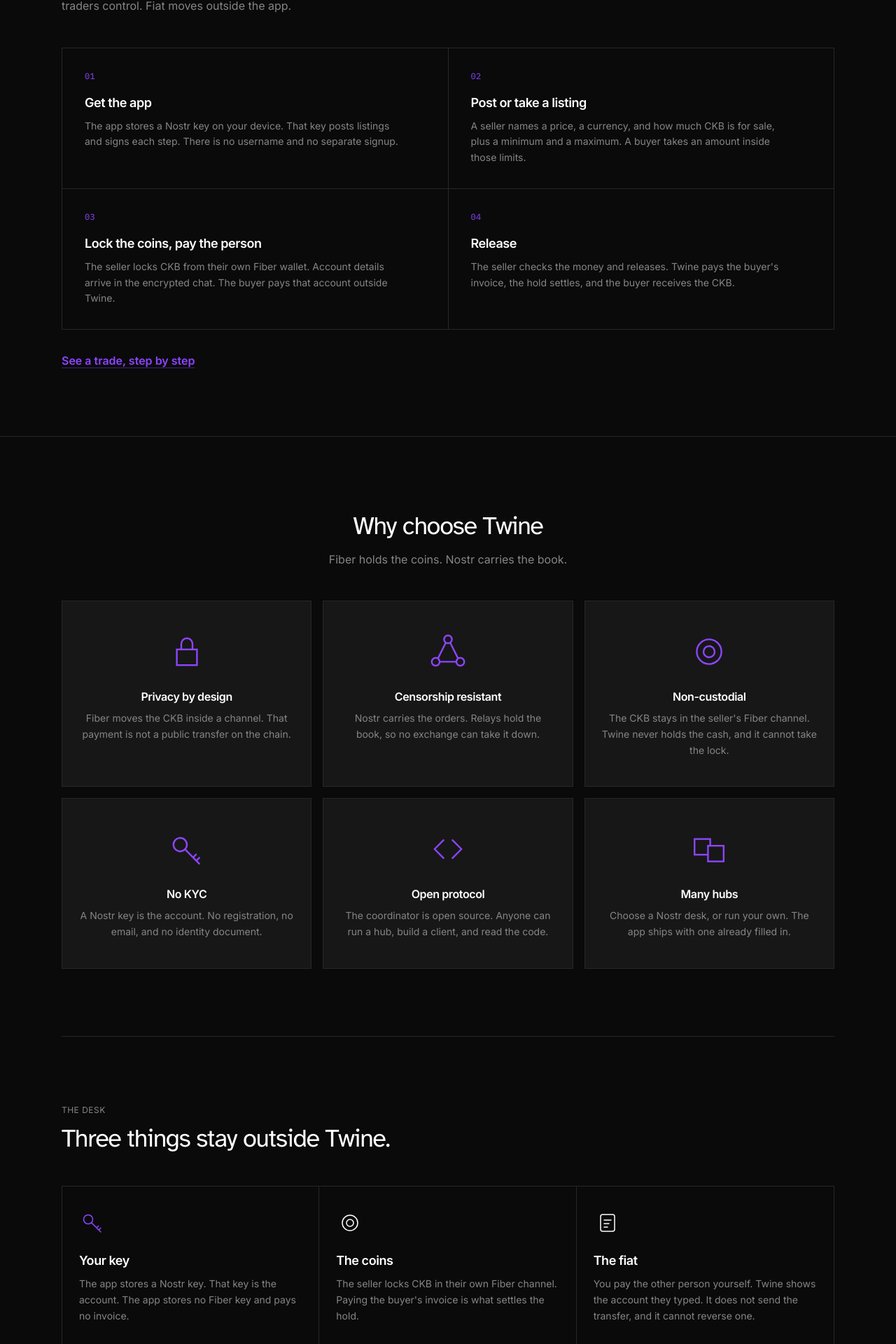
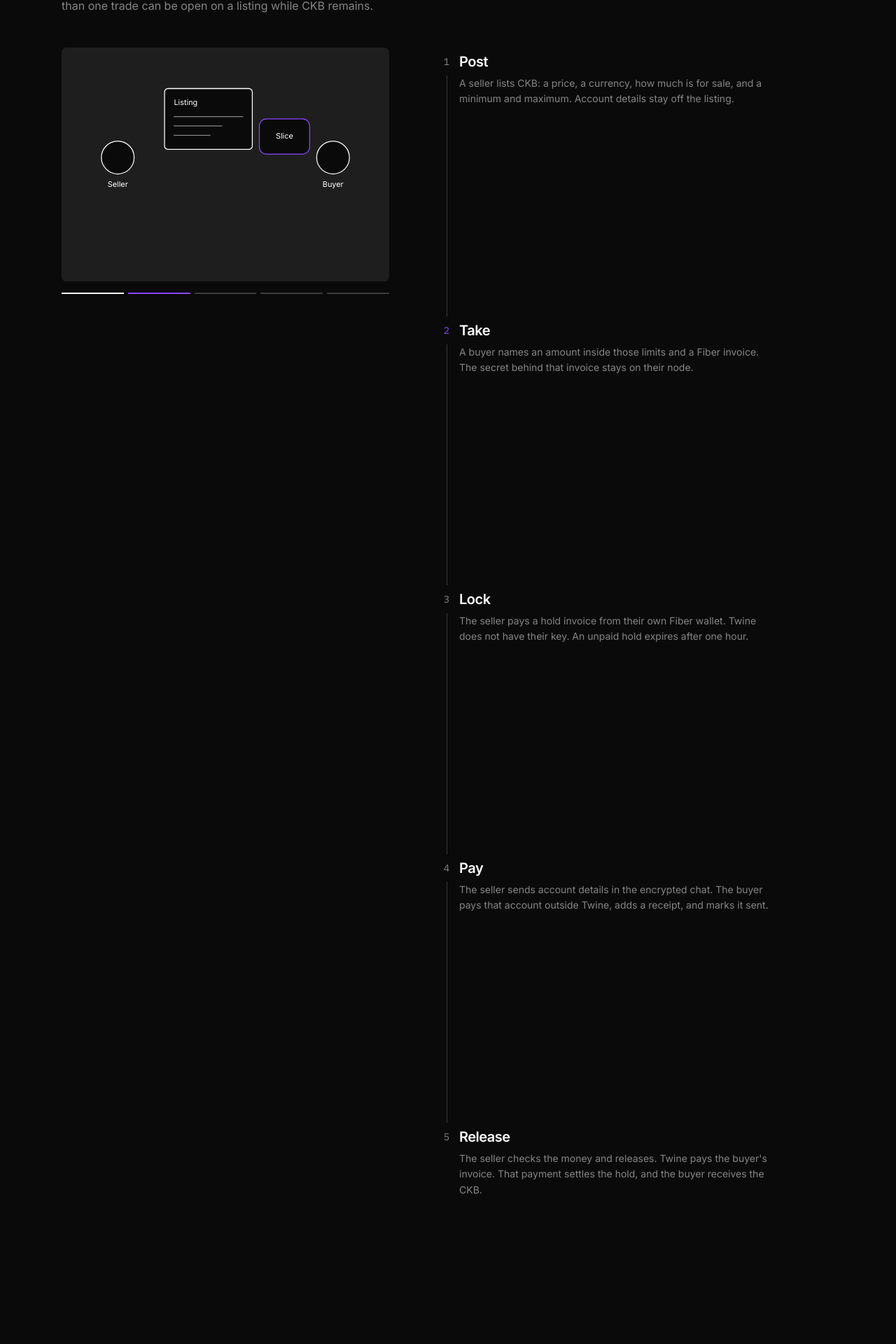
Before and after one commit to chukwuma619/twine-web, a Next.js app: page / in a window 1280 px wide. Shown: the part 872-2792 px from the top of the page at 70% size. Built offline with nearby package versions, Linux system fonts and the light colour scheme.

Commit message:
Refactor homepage content by removing outdated sections and updating the "How it works" and "The desk" sections for clarity. Adjust navigation links and footer text for improved user understanding of the app's functionality.

```diff
--- a/app/page.tsx
+++ b/app/page.tsx
@@ -1,7 +1,6 @@
 import Link from "next/link";
-import type { ReactNode } from "react";
 import { cn } from "cn";
-import { CoinMark, HeroScene, KeyMark, NoteMark } from "../components/illustrations";
+import { HeroScene } from "../components/illustrations";
 import { TradeStory } from "../components/trade-story";
 import { WhyTwine } from "../components/why-twine";
 import { Button } from "@/components/ui/button";
@@ -31,10 +30,6 @@ const tradeSteps = [
 
 const limits: { title: string; body: string; good?: boolean }[] = [
   {
-    title: "A Nostr key is the account",
-    body: "No username, no email, and no identity document. The app stores the key. Twine does not keep another copy.",
-  },
-  {
     title: "The chat stays with the two traders",
     body: "It is encrypted between them. The coordinator cannot read the account details or the receipt.",
   },
@@ -44,45 +39,12 @@ const limits: { title: string; body: string; good?: boolean }[] = [
     good: true,
   },
   {
+    title: "Running a desk adds no keys",
+    body: "It does not give you the seller's key or the buyer's secret.",
+  },
+  {
     title: "The order book is in the app",
     body: "This site explains the desk and hosts the download. It does not list live orders.",
-  },
-];
-
-const howItWorks: { title: string; body: string }[] = [
-  {
-    title: "Get the app",
-    body: "The app stores a Nostr key on your device. That key posts listings and signs each step. There is no username and no separate signup.",
-  },
-  {
-    title: "Post or take a listing",
-    body: "A seller names a price, a currency, and how much CKB is for sale, plus a minimum and a maximum. A buyer takes an amount inside those limits.",
-  },
-  {
-    title: "Lock the coins, pay the person",
-    body: "The seller locks CKB from their own Fiber wallet. Account details arrive in the encrypted chat. The buyer pays that account outside Twine.",
-  },
-  {
-    title: "Release",
-    body: "The seller checks the money and releases. Twine pays the buyer's invoice, the hold settles, and the buyer receives the CKB.",
-  },
-];
-
-const facts: { title: string; icon: ReactNode; body: string }[] = [
-  {
-    title: "Your key",
-    icon: <KeyMark />,
-    body: "The app stores a Nostr key. That key is the account. The app stores no Fiber key and pays no invoice.",
-  },
-  {
-    title: "The coins",
-    icon: <CoinMark />,
-    body: "The seller locks CKB in their own Fiber channel. Paying the buyer's invoice is what settles the hold.",
-  },
-  {
-    title: "The fiat",
-    icon: <NoteMark />,
-    body: "You pay the other person yourself. Twine shows the account they typed. It does not send the transfer, and it cannot reverse one.",
   },
 ];
 
@@ -112,7 +74,7 @@ export default function Home() {
               </Button>
               <Button
                 nativeButton={false}
-                render={<Link href="#trade" />}
+                render={<Link href="#how" />}
                 variant="outline"
                 size="lg"
               >
@@ -125,74 +87,6 @@ export default function Home() {
 
         <section id="how" className="section">
           <p className="eyebrow">How it works</p>
-          <h2 className="section-title">Four steps. The coins stay in Fiber.</h2>
-          <p className="lede mt-5">
-            Orders and trade actions run over Nostr. CKB moves on Fiber, in
-            wallets the traders control. Fiat moves outside the app.
-          </p>
-          <ol className="mt-12 grid gap-px border border-rule bg-rule sm:grid-cols-2">
-            {howItWorks.map((step, index) => (
-              <li key={step.title} className="bg-cloth px-6 py-8 sm:px-8">
-                <p className="font-mono text-xs tracking-wide text-cord" aria-hidden="true">
-                  {String(index + 1).padStart(2, "0")}
-                </p>
-                <h3 className="mt-4 font-sans text-lg font-semibold tracking-tight">
-                  {step.title}
-                </h3>
-                <p className="mt-2 max-w-md font-sans text-sm leading-relaxed text-ink-soft">
-                  {step.body}
-                </p>
-              </li>
-            ))}
-          </ol>
-          <p className="mt-8">
-            <Link href="#trade" className="text-link">
-              See a trade, step by step
-            </Link>
-          </p>
-        </section>
-      </div>
-
-      <WhyTwine />
-
-      <div className="shell">
-        <section className="section">
-          <p className="eyebrow">The desk</p>
-          <h2 className="section-title">Three things stay outside Twine.</h2>
-          <div className="mt-12 grid border-y border-rule md:grid-cols-3 md:border">
-            {facts.map((fact) => (
-              <Fact key={fact.title} title={fact.title} icon={fact.icon}>
-                {fact.body}
-              </Fact>
-            ))}
-          </div>
-          <ul className="mt-4">
-            {limits.map((item) => (
-              <li
-                key={item.title}
-                className={cn(
-                  "grid gap-2 border-b border-rule py-6 sm:grid-cols-[16rem_1fr] sm:items-baseline sm:gap-10",
-                  item.good && "border-l-2 border-l-cord pl-4",
-                )}
-              >
-                <h3
-                  className={cn(
-                    "font-sans text-base font-semibold tracking-tight",
-                    item.good && "text-ink",
-                  )}
-                >
-                  {item.title}
-                </h3>
-                <p className="font-sans text-sm leading-relaxed text-ink-soft">
-                  {item.body}
-                </p>
-              </li>
-            ))}
-          </ul>
-        </section>
-
-        <section id="trade" className="section">
-          <p className="eyebrow">A trade</p>
           <h2 className="section-title">
             Five steps. One listing, taken in slices.
           </h2>
@@ -205,44 +99,32 @@ export default function Home() {
         </section>
       </div>
 
-      <section className="surface-inverse">
-        <div className="shell py-16 sm:py-24">
-          <p className="eyebrow">Operators</p>
-          <h2 className="section-title">
-            The app ships with one desk. You can run another.
-          </h2>
-          <p className="lede mt-5">
-            The coordinator is open source. Running it still does not give you
-            the seller&apos;s key or the buyer&apos;s secret. Fiat still moves
-            between the two traders.
-          </p>
-          <p className="mt-8">
-            <Link href="/run" className="text-link">
-              What a desk runs
-            </Link>
-          </p>
-        </div>
-      </section>
+      <WhyTwine />
+
+      <div className="shell">
+        <section className="section">
+          <p className="eyebrow">The desk</p>
+          <h2 className="section-title">What this desk never takes.</h2>
+          <ul className="mt-12">
+            {limits.map((item) => (
+              <li
+                key={item.title}
+                className={cn(
+                  "grid gap-2 border-b border-rule py-6 sm:grid-cols-[16rem_1fr] sm:items-baseline sm:gap-10",
+                  item.good && "border-l-2 border-l-cord pl-4",
+                )}
+              >
+                <h3 className="font-sans text-base font-semibold tracking-tight">
+                  {item.title}
+                </h3>
+                <p className="font-sans text-sm leading-relaxed text-ink-soft">
+                  {item.body}
+                </p>
+              </li>
+            ))}
+          </ul>
+        </section>
+      </div>
     </main>
   );
 }
-
-function Fact({
-  title,
-  icon,
-  children,
-}: {
-  title: string;
-  icon: ReactNode;
-  children: ReactNode;
-}) {
-  return (
-    <article className="border-b border-rule py-8 last:border-b-0 md:border-r md:border-b-0 md:px-6 md:last:border-r-0">
-      {icon}
-      <h3 className="mt-5 font-sans text-lg font-semibold tracking-tight">{title}</h3>
-      <p className="mt-2 font-sans text-sm leading-relaxed text-ink-soft">
-        {children}
-      </p>
-    </article>
-  );
-}
--- a/components/site-footer.tsx
+++ b/components/site-footer.tsx
@@ -18,8 +18,7 @@ export function SiteFooter() {
         <div className="max-w-sm">
           <BrandWordmark />
           <p className="mt-4 font-sans text-sm leading-relaxed text-ink-soft">
-            Orders are public Nostr events. The coordinator is open source, so
-            anyone can run a desk. The app ships with one already filled in.
+            Non-custodial P2P for Nervos CKB.
           </p>
         </div>
         <div className="flex flex-col gap-6 sm:items-end">
```
